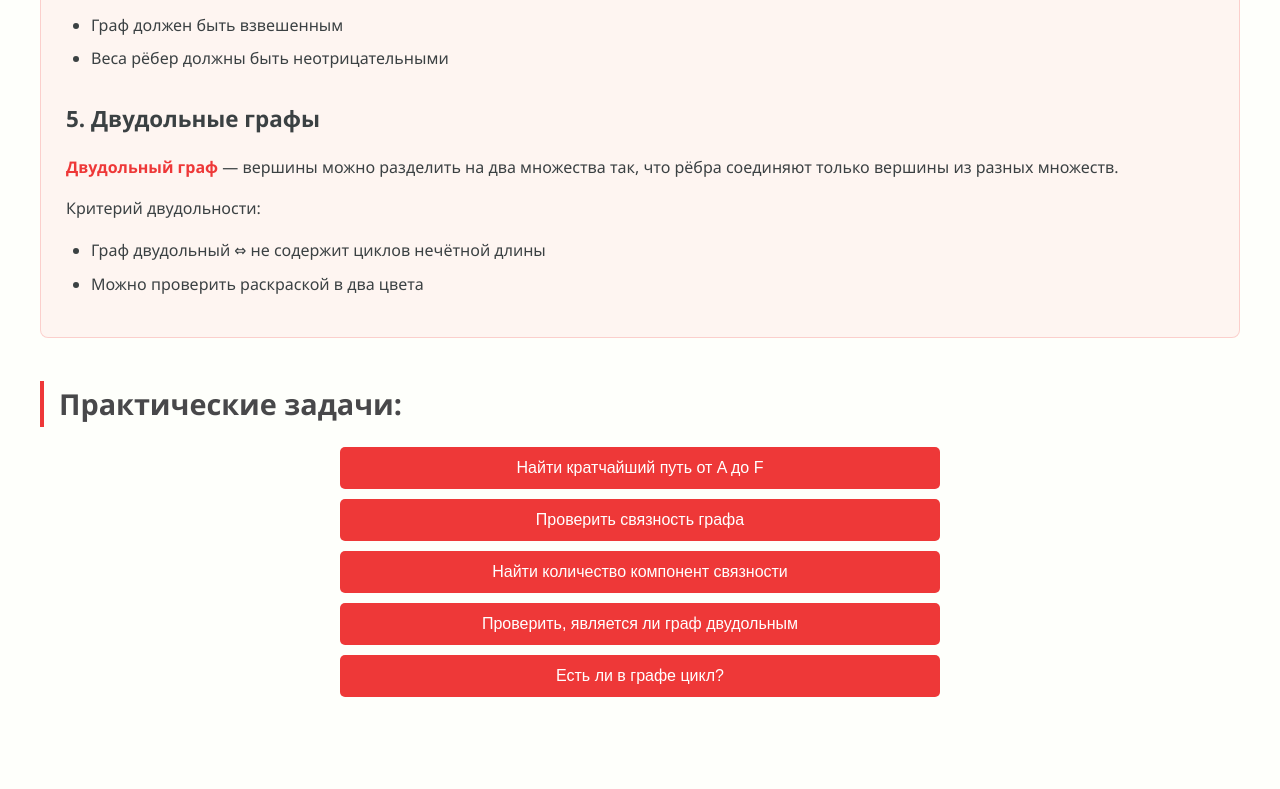
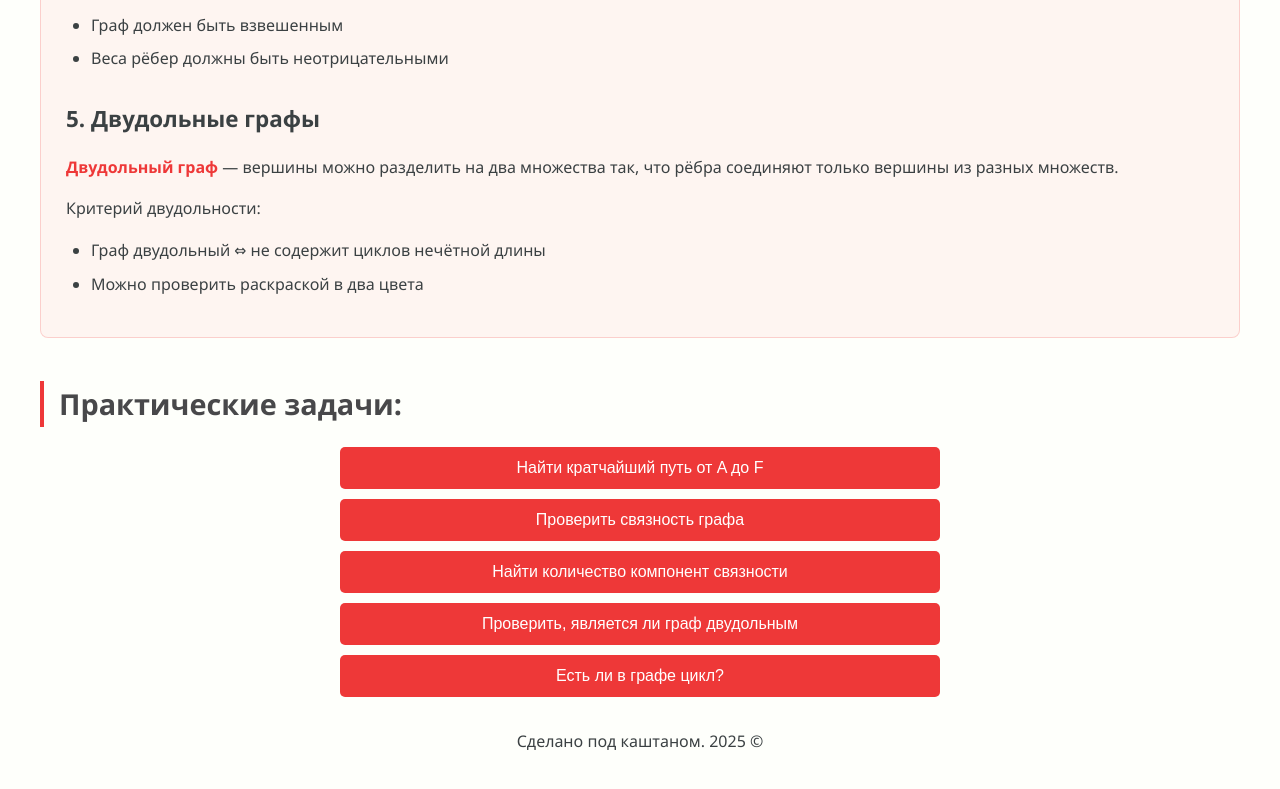
Before and after one commit to Kashutanka/graphsTheory, a plain HTML site: page index.html in a window 1280 px wide. Shown: the part 2547-3336 px from the top of the page. Before the commit the page ends 3274 px from the top, so only its background shows below. Drawn offline with Linux system fonts and the light colour scheme.

Commit message:
added footer

```diff
--- a/index.html
+++ b/index.html
@@ -140,6 +140,9 @@
     </div>
 
     <script src="script.js"></script>
+    <footer>
+        Сделано под каштаном. 2025 ©
+    </footer>
 </body>
 
 </html>
--- a/style.css
+++ b/style.css
@@ -99,6 +99,14 @@ h3 {
     fill: #fefffb;
     pointer-events: none;
     user-select: none;
+}
+
+footer{
+        text-align: center;
+    margin: 2rem;
+     font-family: 'Segoe UI', Tahoma, Geneva, Verdana, sans-serif;
+    line-height: 1.6;
+    color: #3b4143;
 }
 
 /* Списки */
```
